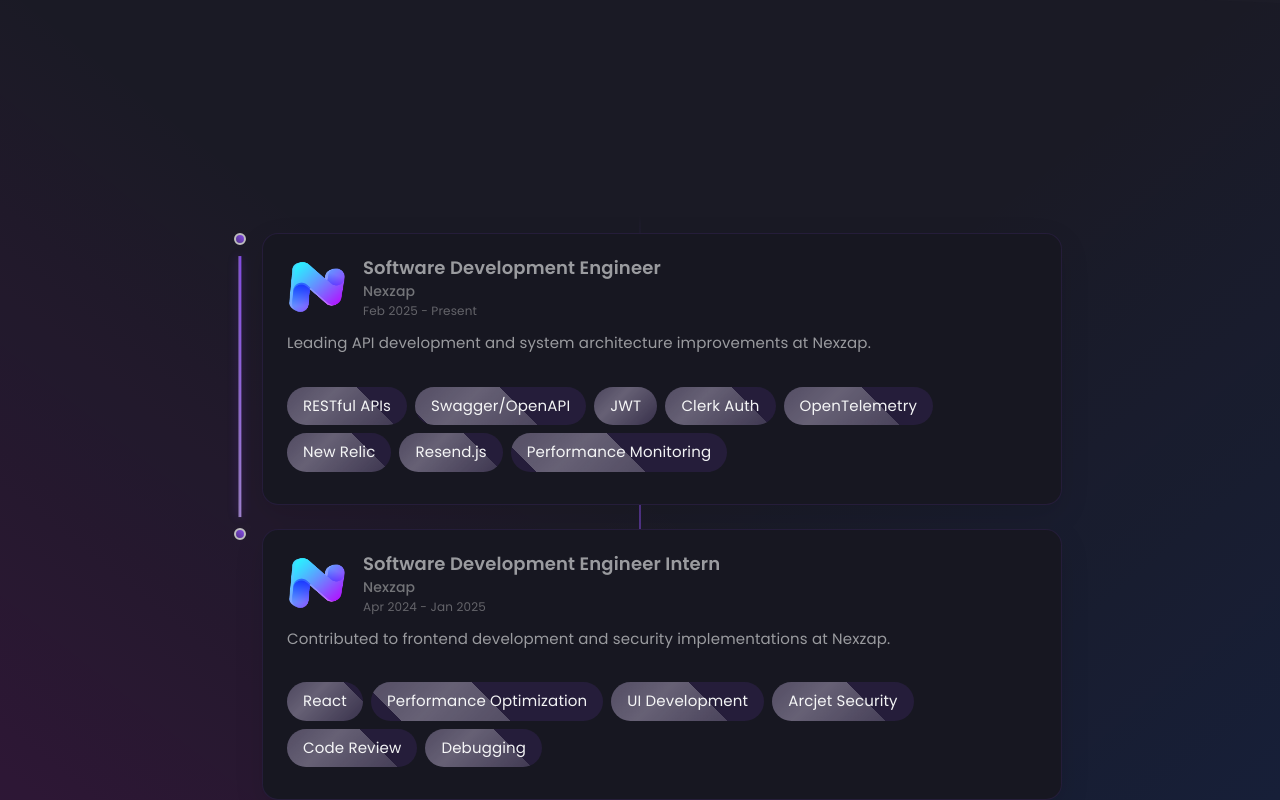
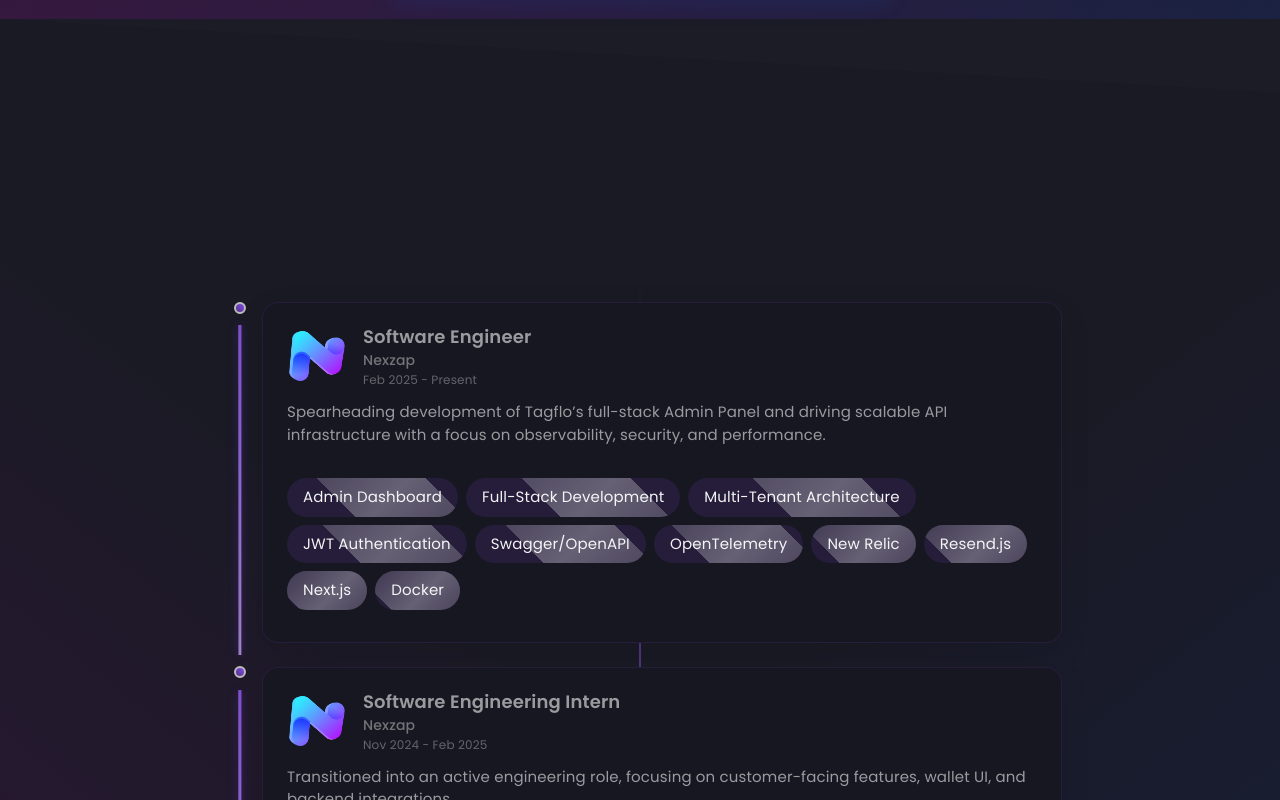
Before and after one commit to VIGNESH-THIPPARTHI/Portfolio, a React (Create React App) app: page / in a window 1280 px wide. Shown: the part 2000-2800 px from the top of the page. Built offline with nearby package versions, Linux system fonts and the light colour scheme.

Commit message:
resume and exp section updates

```diff
--- a/src/data/constants.js
+++ b/src/data/constants.js
@@ -16,7 +16,7 @@ export const Bio = {
       "I am a Results-driven and adaptable professional with a commitment to excellence and a proven ability to deliver impactful outcomes. Proactive and innovative, I thrive in dynamic environments, consistently exceeding expectations and contributing to organizational success.",
     github: "https://github.com/VIGNESH-THIPPARTHI",
     resume:
-      "https://drive.google.com/file/d/1MGvjxg8ZOBQ1c3KCDWkliv_dj18HmCPj/view?usp=drivesdk",
+      "https://drive.google.com/file/d/1V68t0qyxQLv7Ck5VFMZILwmQCsFV2jnT/view?usp=drivesdk",
     linkedin: " https://www.linkedin.com/in/vignesh-thipparthi/",
     Leetcode: "https://leetcode.com/VIGNESH_12B2/",
     insta: "https://www.instagram.com/t.vignesh_3004?igsh=MXd3OHkyczV5N25kdQ==",
@@ -131,6 +131,10 @@ export const Bio = {
           image: "https://cdn4.iconfinder.com/data/icons/logos-and-brands/512/97_Docker_logo_logos-512.png",
         },
         {
+          name: "New Relic",
+          image: "https://images.seeklogo.com/logo-png/44/1/new-relic-logo-png_seeklogo-441431.png",
+        },
+        {
           name: "Postman",
           image: "https://www.cdnlogo.com/logos/p/20/postman.svg",
         },
@@ -142,10 +146,10 @@ export const Bio = {
           name: "VS Code",
           image: "https://img.icons8.com/?size=96&id=9OGIyU8hrxW5&format=png",
         },
-        // {
-        //   name: "Android Studio",
-        //   image: "https://upload.wikimedia.org/wikipedia/commons/thumb/c/c1/Android_Studio_icon_%282023%29.svg/640px-Android_Studio_icon_%282023%29.svg.png",
-        // },
+        {
+          name: "Android Studio",
+          image: "https://upload.wikimedia.org/wikipedia/commons/thumb/c/c1/Android_Studio_icon_%282023%29.svg/640px-Android_Studio_icon_%282023%29.svg.png",
+        },
         {
           name: "Vercel",
           image: "https://assets.vercel.com/image/upload/front/favicon/vercel/180x180.png",
@@ -179,86 +183,140 @@ export const Bio = {
     },
   ];
 
+
   export const experiences = [
     {
       id: 0,
       img: logo,
-      role: "Software Development Engineer",
+      role: "Software Engineer",
       company: "Nexzap",
       date: "Feb 2025 - Present",
-      desc: "Leading API development and system architecture improvements at Nexzap.",
+      desc: "Spearheading development of Tagflo’s full-stack Admin Panel and driving scalable API infrastructure with a focus on observability, security, and performance.",
       projects: [
         {
-          title: "API Design & Authentication",
-          desc: "Designed and implemented secure API infrastructure with comprehensive documentation and authentication systems.",
+          title: "Admin Panel & Full-Stack Management",
+          desc: "Built a robust, scalable admin dashboard with employee, inventory, and site management features.",
           points: [
-            "Designed RESTful APIs with Swagger/OpenAPI, achieving 100% API documentation coverage and reducing developer onboarding time by 40%",
-            "Implemented custom auth Clerk + JWT middleware based authentication using jsonwebtoken and JOSE, enabling secure API access for both web and Android clients"
+            "Developed and maintained modules for stock management, employee PIN actions, site selection, tag scanning, and email reporting using modular React components and API integration",
+            "Enabled multi-tenant site management and token-based authentication using custom JWT middleware",
+            "Improved internal workflows by integrating OpenTelemetry for tracing, and Swagger/OpenAPI for complete API documentation"
           ]
         },
         {
-          title: "Email Automation & Performance Monitoring",
-          desc: "Implemented automated systems and monitoring solutions to improve operational efficiency.",
+          title: "API Design & Authentication",
+          desc: "Led end-to-end API architecture and secure authentication flows.",
           points: [
-            "Automated inventory alerts with Resend.js, reducing reporting time from hours to minutes",
-            "Instrumented the back-end with OpenTelemetry SDKs to capture custom metrics and distributed traces",
-            "Integrated New Relic APM for real-time performance insights, reducing mean time to resolution (MTTR) by 60%"
+            "Designed RESTful APIs with Swagger/OpenAPI, improving documentation coverage to 100% and reducing onboarding time by 40%",
+            "Implemented robust Clerk + JWT-based auth middleware using `jsonwebtoken` and `jose`, supporting secure access for both web and mobile"
+          ]
+        },
+        {
+          title: "Email Automation & Observability",
+          desc: "Introduced systems to monitor and automate internal operations.",
+          points: [
+            "Built automated inventory email alerts using Resend.js, reducing manual reporting hours",
+            "Instrumented backend services using OpenTelemetry SDKs and integrated with New Relic APM",
+            "Improved MTTR by 60% via custom metrics and distributed tracing"
           ]
         }
       ],
       skills: [
-        "RESTful APIs",
+        "Admin Dashboard",
+        "Full-Stack Development",
+        "Multi-Tenant Architecture",
+        "JWT Authentication",
         "Swagger/OpenAPI",
-        "JWT",
-        "Clerk Auth",
         "OpenTelemetry",
         "New Relic",
         "Resend.js",
-        "Performance Monitoring"
+        "Next.js",
+        "Docker"
       ]
     },
     {
       id: 1,
       img: logo,
-      role: "Software Development Engineer Intern",
+      role: "Software Engineering Intern",
       company: "Nexzap",
-      date: "Apr 2024 - Jan 2025",
-      desc: "Contributed to frontend development and security implementations at Nexzap.",
+      date: "Nov 2024 - Feb 2025",
+      desc: "Transitioned into an active engineering role, focusing on customer-facing features, wallet UI, and backend integrations.",
       projects: [
         {
-          title: "Nexzap Company Website",
-          desc: "Developed and optimized the company website with modern web technologies.",
+          title: "Customer Feedback & Wallet Security",
+          desc: "Enhanced product security and developed core wallet features.",
           points: [
-            "Built a Nexzap company website using React, animations, and lazy loading, improving initial page load speed by 30% and enhancing user engagement"
+            "Built customer voucher management UI and integrated backend APIs for real-time voucher redemption",
+            "Contributed to debugging and reviewing PRs during critical product development cycles",
+            "Integrated Arcjet for live email validation, improving voucher transaction security by 50%"
           ]
         },
         {
-          title: "Nexzap Wallet Security",
-          desc: "Enhanced security and user experience in the Nexzap Wallet application.",
+          title: "Nexzap Website Enhancements",
+          desc: "Optimized and extended the company website for better UX and performance.",
           points: [
-            "Developed customer voucher management UI and led backend integration",
-            "Actively participated in code reviews and collaborative debugging sessions during critical development sprints",
-            "Integrated Arcjet security protocols into Nexzap Wallet for live email validation, increasing transactional security by 50%"
+            "Added lazy loading and code-splitting to boost initial load speed and SEO",
+            "Developed responsive layouts and animation effects using React and Tailwind CSS"
           ]
         }
       ],
       skills: [
         "React",
+        "UI Development",
+        "Voucher Systems",
+        "Arcjet Security",
         "Performance Optimization",
-        "UI Development",
-        "Arcjet Security",
-        "Code Review",
-        "Debugging"
+        "Backend Integration",
+        "Code Review"
+      ]
+    },
+    {
+      id: 2,
+      img: logo,
+      role: "Software Consultant",
+      company: "Nexzap",
+      date: "Apr 2024 - Nov 2024",
+      desc: "Contributed to Nexzap's early-stage startup setup—laying foundational development systems and kickstarting product development.",
+      projects: [
+        {
+          title: "Initial Platform & Environment Setup",
+          desc: "Helped establish the development pipeline and contributed to foundational codebase decisions.",
+          points: [
+            "Set up Git version control, environment configurations, and CI/CD pipeline to enable smooth dev-to-prod workflows",
+            "Collaborated with the founding team to decide on core tech stack, coding standards, and API-first architecture",
+            "Bootstrapped reusable React components and backend folders to ensure scalability from the start"
+          ]
+        },
+        {
+          title: "Nexzap Company Website",
+          desc: "Built the MVP website for brand presence and investor/demo pitches.",
+          points: [
+            "Implemented a modern, mobile-responsive React website with animations and performance enhancements",
+            "Reduced load time by 30% via lazy loading and code-splitting techniques"
+          ]
+        }
+      ],
+      skills: [
+        "Startup Engineering",
+        "React",
+        "Project Bootstrapping",
+        "Version Control",
+        "Environment Configuration",
+        "Team Collaboration"
       ]
     }
   ];
+
+
+
+
+
   export const education = [
     {
       id: 1,
       img: "https://images.shiksha.com/mediadata/images/1595846059phpNWbCy3.jpeg",
       school: "BV Raju Institute of Technology, Narsapur, Medak",
       date: "Oct 2020 - Jun 2024",
-      grade: "8.96 CGPA",
+      grade: "8.93 CGPA",
       desc: "I earned my Bachelor's degree in Information Technology from B V Raju Institute of Technology with a commendable CGPA of 8.96. My coursework includes key subjects such as Data Structures, Algorithms, Object-Oriented Programming, Database Management Systems, Operating Systems, and Computer Networks, among others.",
       degree: "Bachelor of Technology - BTech, Information Technology and Engineering",
     },
@@ -283,7 +341,6 @@ export const Bio = {
   ];
 
   export const projects = [
-
 
     {
       id: 1,
```
